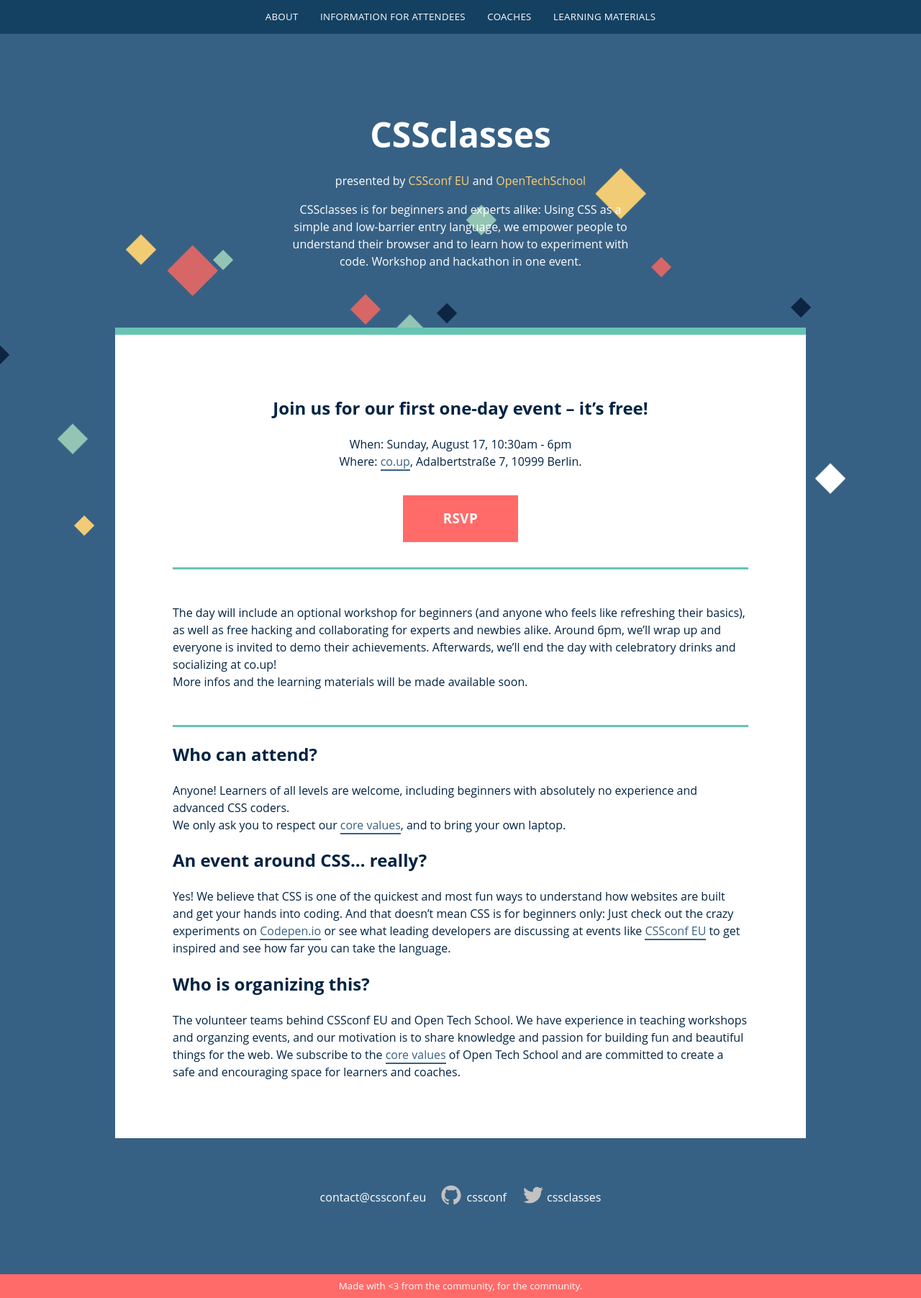
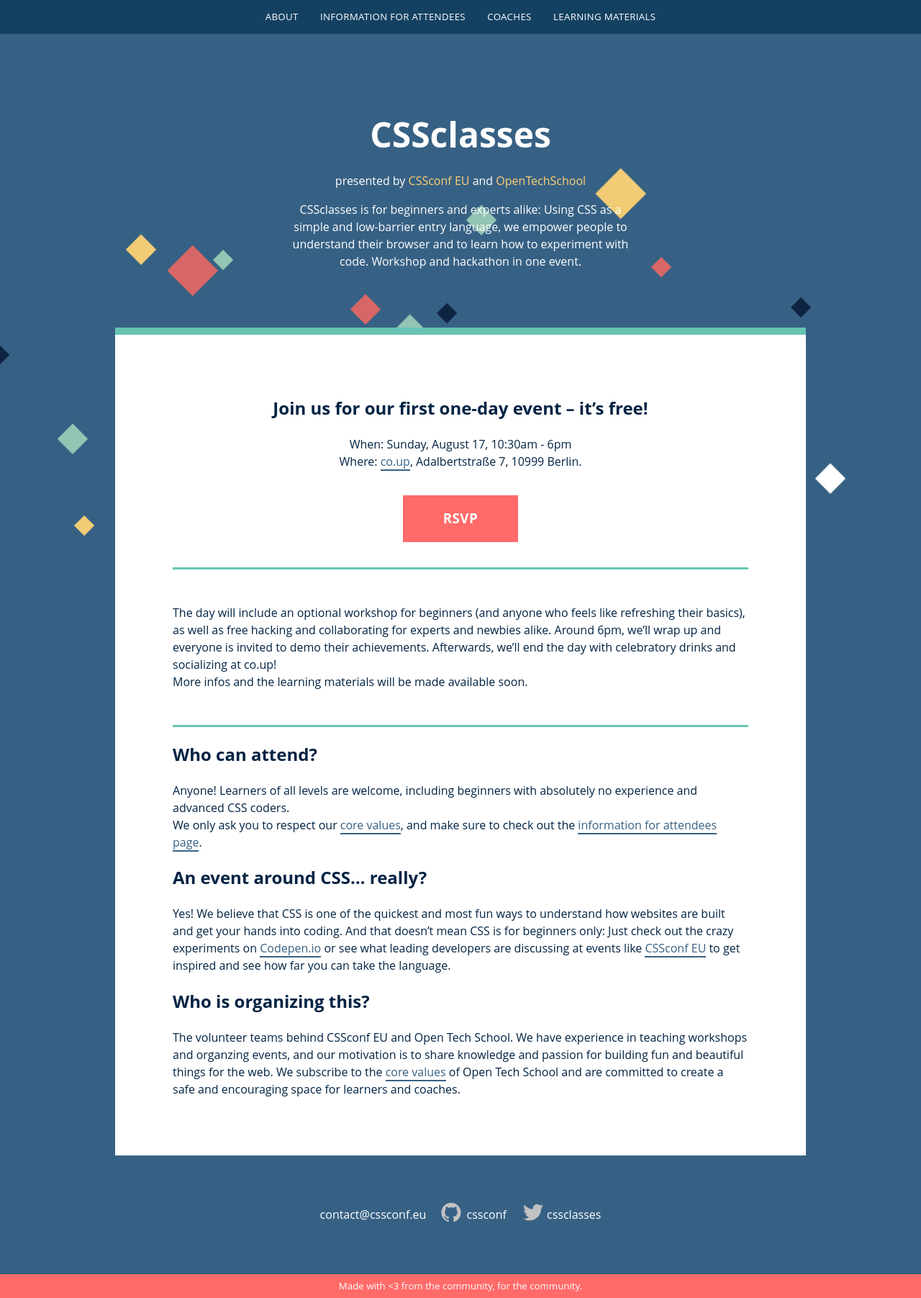
Before and after one commit to cssconf/CSSclasses--old, a Jekyll site: the page built from index.html, in a window 1280 px wide. Shown: the whole page at 72% size. Built offline with Jekyll 4.4.1, drawn with Linux system fonts in a browser that asks for light colours; nearby versions of some CDN libraries.

Commit message:
link to the attendees page on the main page

```diff
--- a/index.html
+++ b/index.html
@@ -37,7 +37,7 @@
 <p>
   Anyone! Learners of all levels are welcome, including beginners with absolutely no experience and advanced CSS coders.
 <br>
-We only ask you to respect our <a href="http://www.opentechschool.org/about.html#core_values">core values</a>, and to bring your own laptop.
+We only ask you to respect our <a href="http://www.opentechschool.org/about.html#core_values">core values</a>, and make sure to check out the <a href="/attendees">information for attendees page</a>.
 </p>
 
 <h2>An event around CSS… really?</h2>
```
